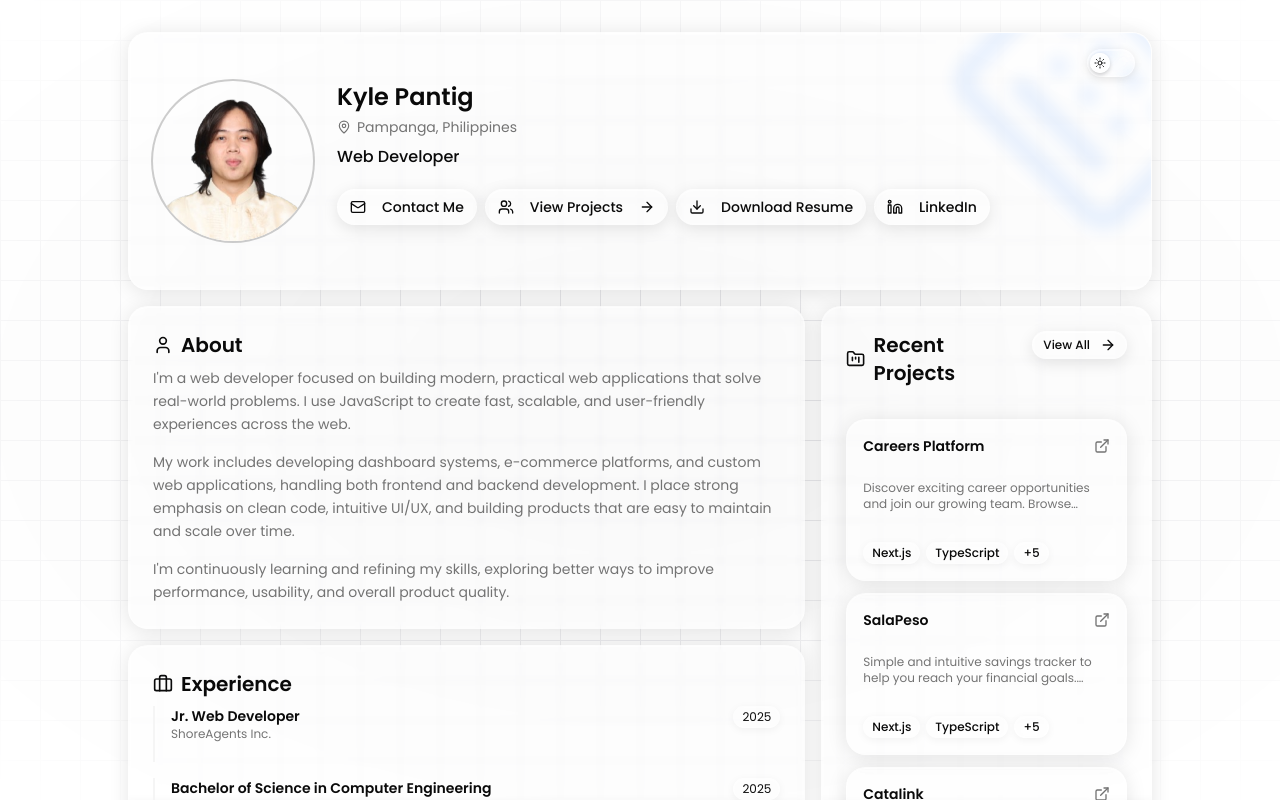
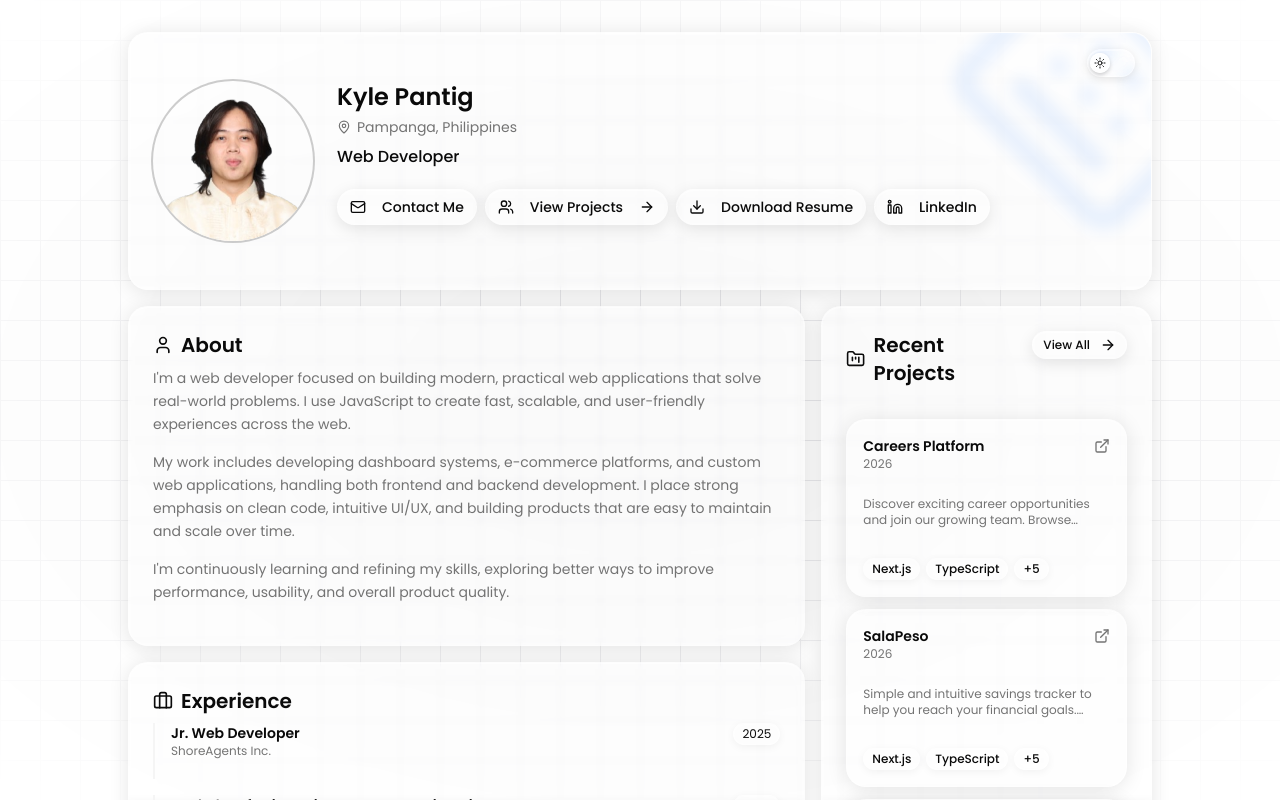
Before and after one commit to Kyle-Pantig/buildwithkyle, a Next.js app: page / in a window 1280 px wide. Shown: the top 800 px of the page. Built offline with nearby package versions, Linux system fonts and the light colour scheme.

Commit message:
update projects for the year

```diff
--- a/src/components/ProjectsSection.tsx
+++ b/src/components/ProjectsSection.tsx
@@ -41,6 +41,11 @@ export default function ProjectsSection() {
                     <h3 className="font-semibold text-sm text-foreground group-hover:text-blue-500 transition-colors">
                       {project.name}
                     </h3>
+                    {project.date && (
+                      <p className="text-xs text-muted-foreground">
+                        {project.date}
+                      </p>
+                    )}
                   </div>
                   <ExternalLink className="h-4 w-4 text-muted-foreground group-hover:text-blue-500 transition-colors flex-shrink-0 mt-0.5" />
                 </div>
@@ -73,6 +78,6 @@ export default function ProjectsSection() {
           </LinkPreview>
         ))}
       </CardContent>
-      </Card>
+    </Card >
   );
 }
```
Lines whose indentation alone changed are shown as unchanged.
